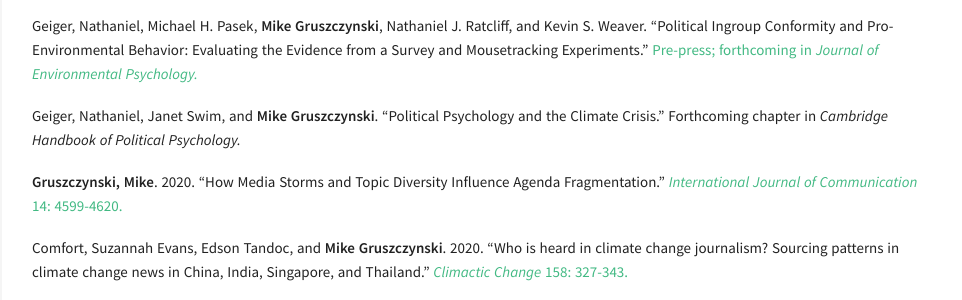
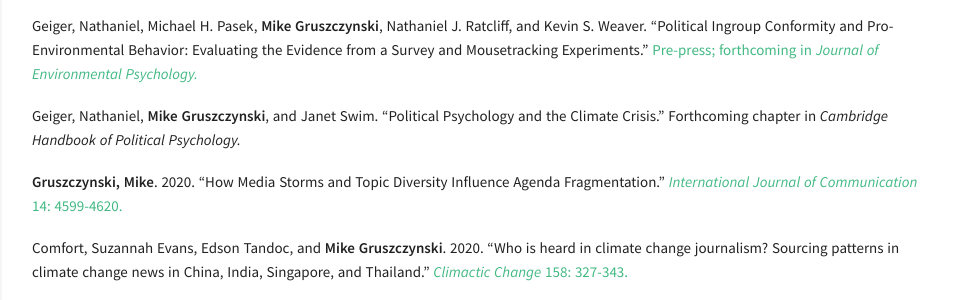
Before and after one commit to MikeGruz/mikegruz.github.io, a Jekyll site: the page built from cv.md, in a window 1280 px wide. Shown: the part 1623-1923 px from the top of the page, without its empty margins (318-1280 px from the left). Built offline with Jekyll 4.4.1, drawn with Linux system fonts in a browser that asks for light colours.

```diff
--- a/cv.md
+++ b/cv.md
@@ -73,7 +73,7 @@ Comfort, Suzannah E., **Mike Gruszczynski**, and Nicholas Browning. "Building th
 
 Geiger, Nathaniel, Michael H. Pasek, **Mike Gruszczynski**, Nathaniel J. Ratcliff, and Kevin S. Weaver. "Political Ingroup Conformity and Pro-Environmental Behavior: Evaluating the Evidence from a Survey and Mousetracking Experiments." [Pre-press; forthcoming in *Journal of Environmental Psychology.*](https://www.sciencedirect.com/science/article/abs/pii/S0272494420306897){:target="_blank"}
 
-Geiger, Nathaniel, Janet Swim, and **Mike Gruszczynski**. "Political Psychology and the Climate Crisis." Forthcoming chapter in *Cambridge Handbook of Political Psychology.*
+Geiger, Nathaniel, **Mike Gruszczynski**, and Janet Swim. "Political Psychology and the Climate Crisis." Forthcoming chapter in *Cambridge Handbook of Political Psychology.*
 
 **Gruszczynski, Mike**. 2020. "How Media Storms and Topic Diversity Influence Agenda Fragmentation." [*International Journal of Communication* 14: 4599-4620.](https://ijoc.org/index.php/ijoc/article/view/13267){:target="_blank"}
 
```
